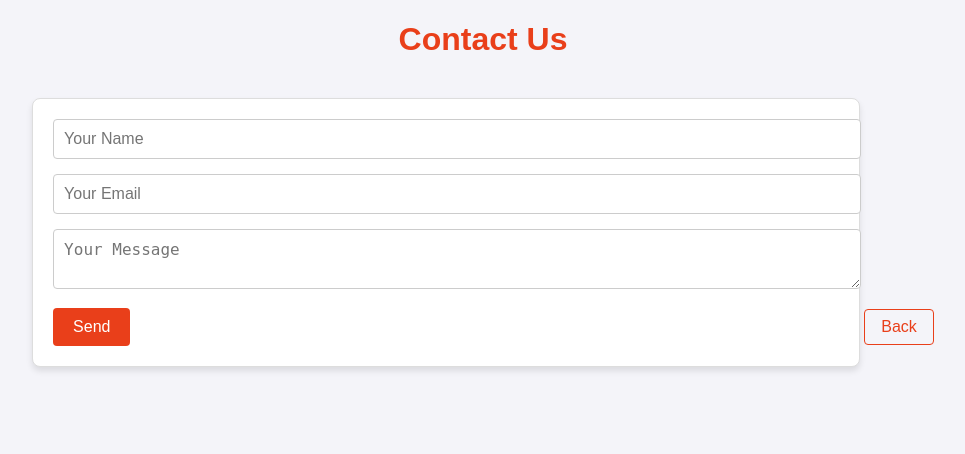
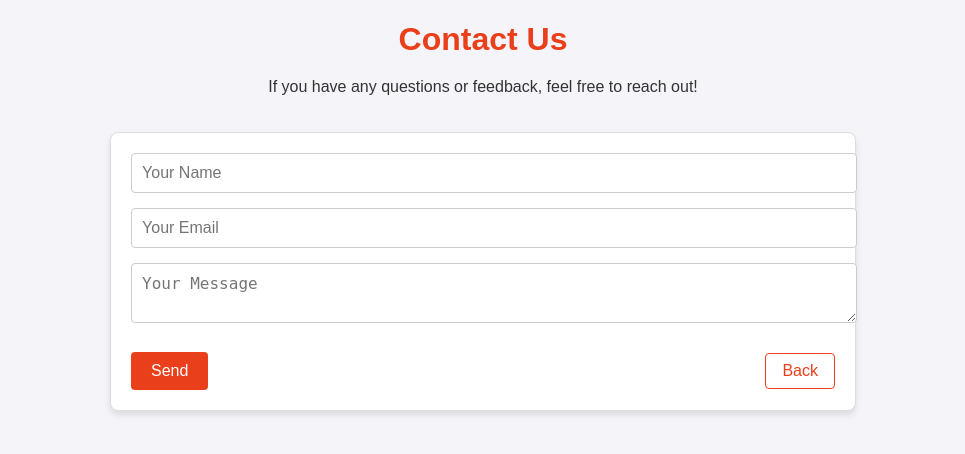
Before and after one commit to Misunderstood230/communityconnect, a Django app: page /contact in a window 1280 px wide. Shown: the top 454 px of the page, without its empty margins (157-1122 px from the left). Run offline with Django 5.2, Linux system fonts and the light colour scheme; parts of the project's set-up code (start-up, migrations or seed data) failed here and were passed over.

Commit message:
Enhance contact form layout with button alignment and back navigation

```diff
--- a/com/templates/contact.html
+++ b/com/templates/contact.html
@@ -119,18 +119,37 @@
         .error h2 {
             color: #e93f1a;
         }
+        .button-row {
+            display: flex;
+            justify-content: space-between;
+            align-items: center;
+            margin-top: 10px;
+        }
+
+        .button-row button,
+        .button-row .back-button {
+            margin: 0;
+            flex: 0 0 auto;
+        }
+
     </style>
 </head>
 <body>
     <h1>Contact Us</h1>
+    <p>If you have any questions or feedback, feel free to reach out!</p>
+
     <form method="POST">
         {% csrf_token %}
         <input type="text" name="name" placeholder="Your Name" required>
         <input type="email" name="email" placeholder="Your Email" required>
         <textarea name="message" placeholder="Your Message" required></textarea>
-        <button type="submit">Send</button>
+
+        <div class="button-row">
+            <button type="submit">Send</button>
+            <a href="javascript:history.back()" class="back-button">Back</a>
+        </div>
     </form>
-    <a href="javascript:history.back()" class="back-button">Back</a>
+
 
     <!-- Modal -->
     <div id="myModal" class="modal">
```
Also changed, not shown: db.sqlite3.
